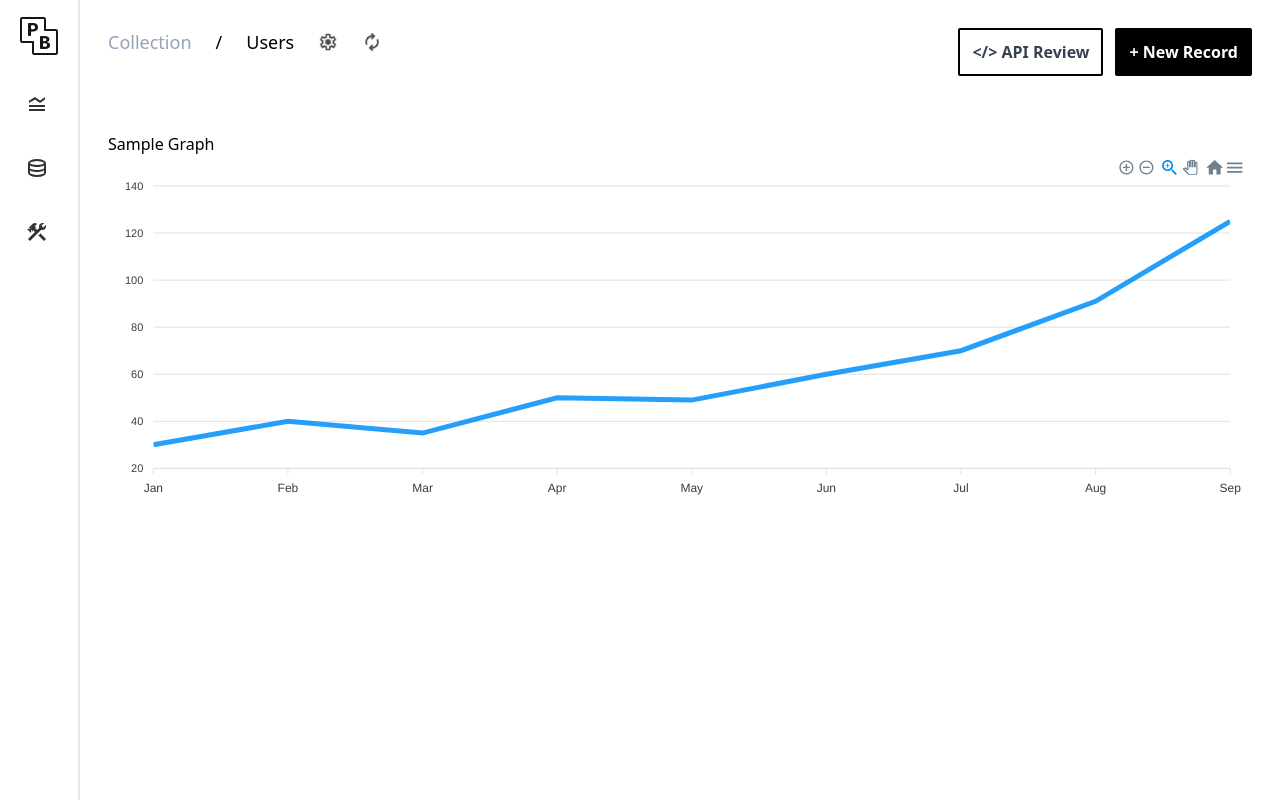
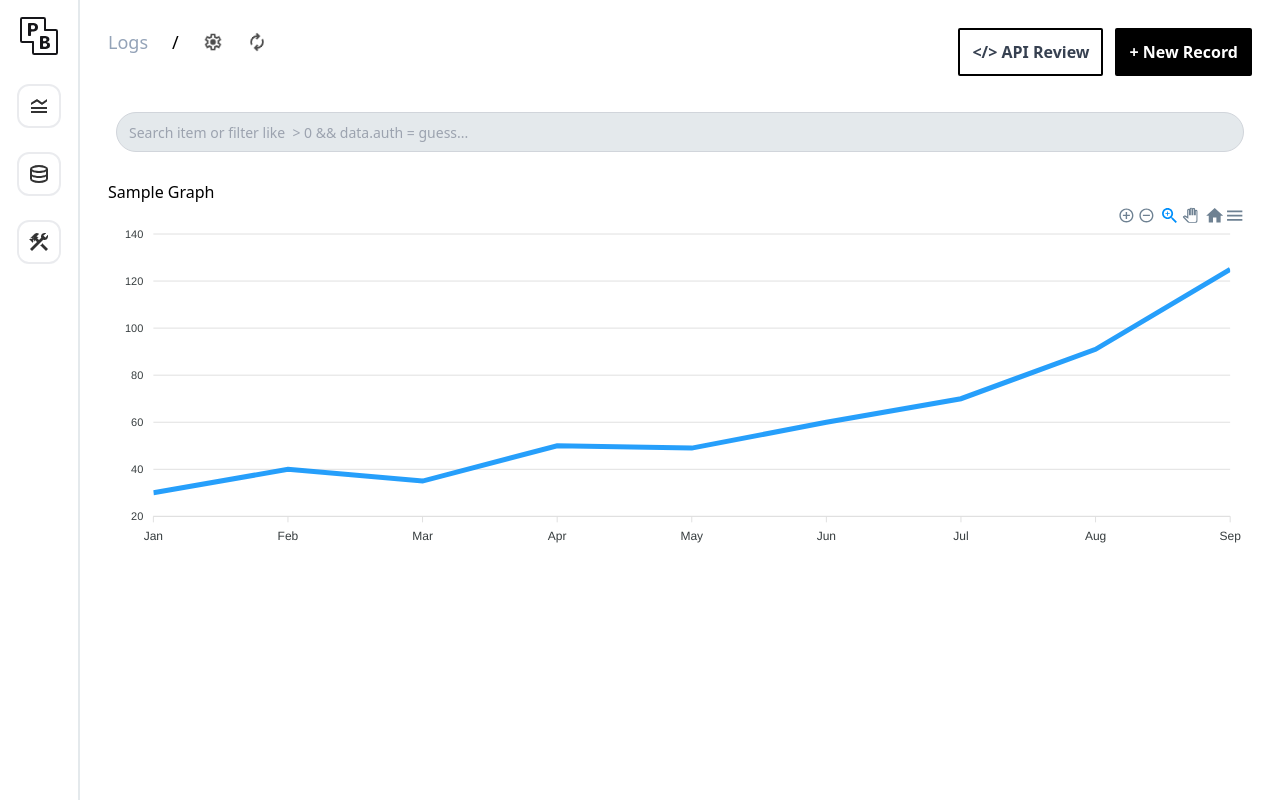
Before and after one commit to Mike47ip/pocketbase_admin_dash, a React (Vite) app in the folder admin_dash/: page /chart in a window 1280 px wide. Built offline with nearby package versions, Linux system fonts and the light colour scheme.

Commit message:
Use State to update the menu button focus

```diff
--- a/admin_dash/src/components/navbars/sidebar.jsx
+++ b/admin_dash/src/components/navbars/sidebar.jsx
@@ -1,5 +1,5 @@
-// import { useState } from "react";
-import { Link } from "react-router-dom";
+import { Link, useLocation } from "react-router-dom";
+import { useState } from "react";
 import PG from "../../assets/PG.svg";
 import database from "../../assets/database.png";
 import chart2 from "../../assets/chart2.png";
@@ -8,6 +8,21 @@ import tools from "../../assets/tools.png";
 const Sidebar = ({ isVisible, toggleSidebar }) => {
   // Define a CSS class based on the visibility state
   const sidebarClass = isVisible ? "lg:flex" : "hidden lg:flex";
+
+  // Get the current location
+  const location = useLocation();
+
+  // Define local state to track active button
+  const [activeButton, setActiveButton] = useState("");
+
+  // Function to handle button click and set active button
+  const handleButtonClick = (buttonId) => {
+    setActiveButton(buttonId);
+    toggleSidebar(); // Close sidebar after click (optional)
+  };
+
+  console.log("activeButton:", activeButton);
+  console.log("location.pathname:", location.pathname);
 
   return (
     <>
@@ -19,24 +34,29 @@ const Sidebar = ({ isVisible, toggleSidebar }) => {
           <img className="w-10 py-4" src={PG} alt="" />
           <Link to="/chart">
             <button
-       onClick={toggleSidebar}
-       className="w-11 object-contain p-2 rounded-xl my-3 opacity-80 hover:bg-custom-slate  focus:border-2 focus:border-black transition-transform duration-4000 ease-in-out"
+              onClick={() => handleButtonClick("chart")}
+              className={`w-11 object-contain p-2 rounded-xl my-3 opacity-80 hover:bg-custom-slate border-2 ${
+                location.pathname === "/chart" && activeButton === "chart" ? "border-black" : ""
+              }`}
             >
               <img className=" " src={chart2} alt="" />
             </button>
           </Link>
           <Link to="/database">
             <button
-       onClick={toggleSidebar}
-       id="database"
-       className="w-11 object-contain p-2 rounded-xl my-3 opacity-80 hover:bg-custom-slate  focus:border-2 focus:border-black"
+              onClick={() => handleButtonClick("database")}
+              className={`w-11 object-contain p-2 rounded-xl my-3 opacity-80 hover:bg-custom-slate border-2 ${
+                location.pathname === "/database" && activeButton === "database" ? "border-black" : ""
+              }`}
             >
               <img className=" " src={database} alt="" />
             </button>
           </Link>
           <button
-      onClick={toggleSidebar}
-      className="w-11 object-contain p-2 rounded-xl my-3 opacity-80 hover:bg-custom-slate  focus:border-2 focus:border-black"
+            onClick={() => handleButtonClick("tools")}
+            className={`w-11 object-contain p-2 rounded-xl my-3 opacity-80 hover:bg-custom-slate border-2 ${
+              activeButton === "tools" ? "border-black" : ""
+            }`}
           >
             <img className=" " src={tools} alt="" />
           </button>
--- a/admin_dash/src/pages/graph.jsx
+++ b/admin_dash/src/pages/graph.jsx
@@ -26,9 +26,8 @@ const Graph = () => {
    <div className="flex flex-col w-full">
     <div className="flex justify-between  p-7">
      <div className="Titles flex gap-6 text-md lg:text-lg">
-      <h1 className="text-slate-400">Collection</h1>
+      <h1 className="text-slate-400">Logs</h1>
       <span>/</span>
-      <h2>Users</h2>
       <div>
        <img
         className="hidden lg:block object-contain pt-1 opacity-70 w-5"
@@ -53,6 +52,14 @@ const Graph = () => {
       </button>
      </div>
     </div>
+    <div id="input" className="flex justify-center items-center">
+       <input
+        type="text"
+        className="border border-gray-300 bg-custom-slate px-3  h-10 rounded-3xl w-[94%] mt-2 text-sm focus:outline-none focus:border-blue-500"
+        placeholder="Search item or filter like  > 0 && data.auth = guess..."
+       />
+      </div>
+
     <div className="w-full p-7">
      <h2>Sample Graph</h2>
      <ReactApexChart
```
Lines whose indentation alone changed are shown as unchanged.
